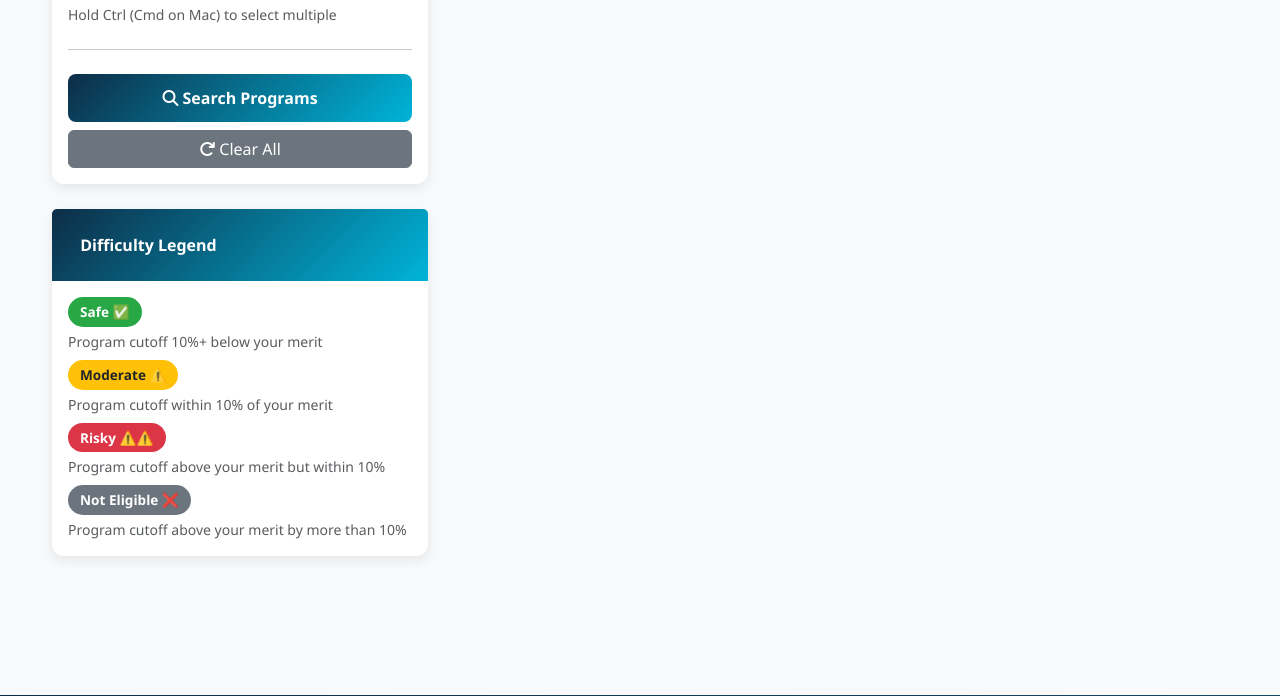
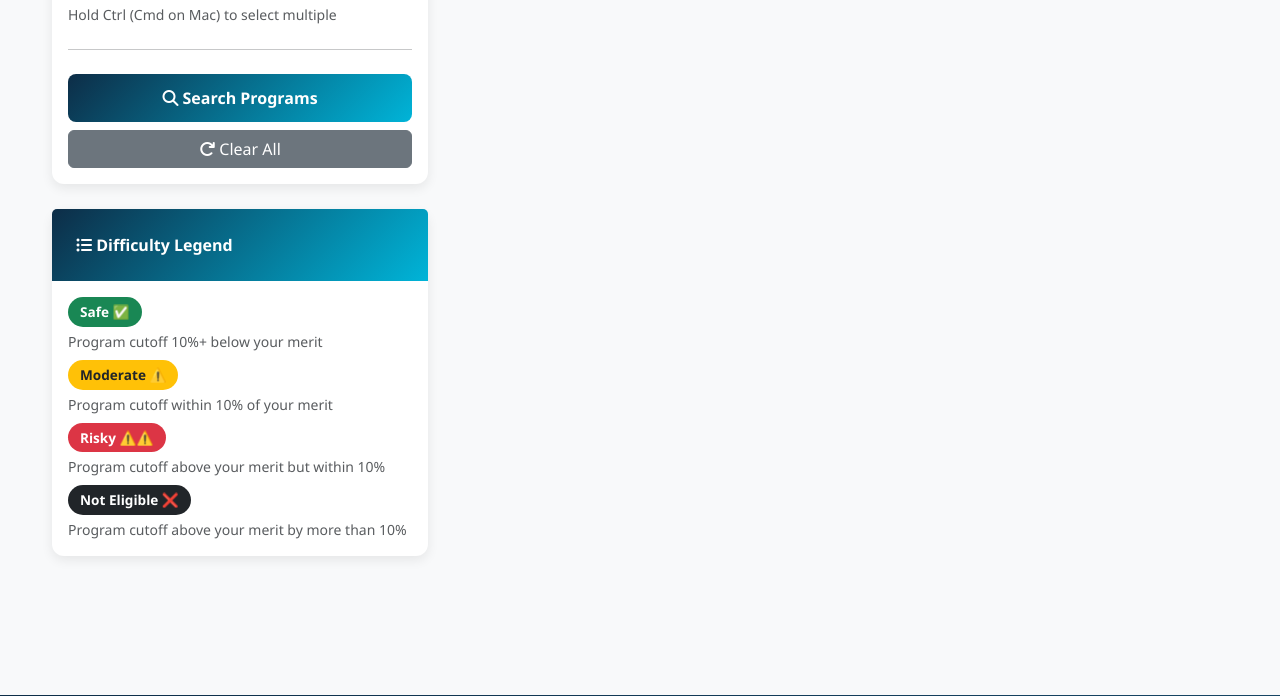
Before and after one commit to shakeebparacha/PU-department-Recomend, a Django app: page /program-finder/ in a window 1280 px wide. Shown: the part 1394-2090 px from the top of the page. Run offline with Django 4.2, Linux system fonts and the light colour scheme.

Commit message:
error in code
Co-authored-by: Copilot <copilot@github.com>

```diff
--- a/templates/merit/program_finder.html
+++ b/templates/merit/program_finder.html
@@ -106,23 +106,23 @@
             <!-- Legend Card -->
             <div class="card mt-3">
                 <div class="card-header">
-                    <i class="fas fa-legend"></i> Difficulty Legend
+                    <i class="fas fa-list-ul"></i> Difficulty Legend
                 </div>
                 <div class="card-body p-3">
                     <div class="mb-2">
-                        <span class="badge badge-success">Safe ✅</span>
+                        <span class="badge bg-success">Safe ✅</span>
                         <small class="text-muted d-block mt-1">Program cutoff 10%+ below your merit</small>
                     </div>
                     <div class="mb-2">
-                        <span class="badge badge-warning">Moderate ⚠️</span>
+                        <span class="badge bg-warning text-dark">Moderate ⚠️</span>
                         <small class="text-muted d-block mt-1">Program cutoff within 10% of your merit</small>
                     </div>
                     <div class="mb-2">
-                        <span class="badge badge-danger">Risky ⚠️⚠️</span>
+                        <span class="badge bg-danger">Risky ⚠️⚠️</span>
                         <small class="text-muted d-block mt-1">Program cutoff above your merit but within 10%</small>
                     </div>
                     <div>
-                        <span class="badge badge-dark">Not Eligible ❌</span>
+                        <span class="badge bg-dark">Not Eligible ❌</span>
                         <small class="text-muted d-block mt-1">Program cutoff above your merit by more than 10%</small>
                     </div>
                 </div>
@@ -194,8 +194,7 @@
                                     <small>{{ rec.campus }}</small>
                                 </td>
                                 <td class="d-none d-sm-table-cell">
-                                    <span class="badge"
-                                          style="background-color: {% if rec.badge == 'success' %}#28a745{% elif rec.badge == 'warning' %}#ffc107; color: #212529{% elif rec.badge == 'danger' %}#dc3545{% else %}#6c757d{% endif %};">
+                                                                        <span class="badge {% if rec.badge == 'success' %}bg-success{% elif rec.badge == 'warning' %}bg-warning text-dark{% elif rec.badge == 'danger' %}bg-danger{% else %}bg-secondary{% endif %}">
                                         {{ rec.category }}
                                     </span>
                                 </td>
```
